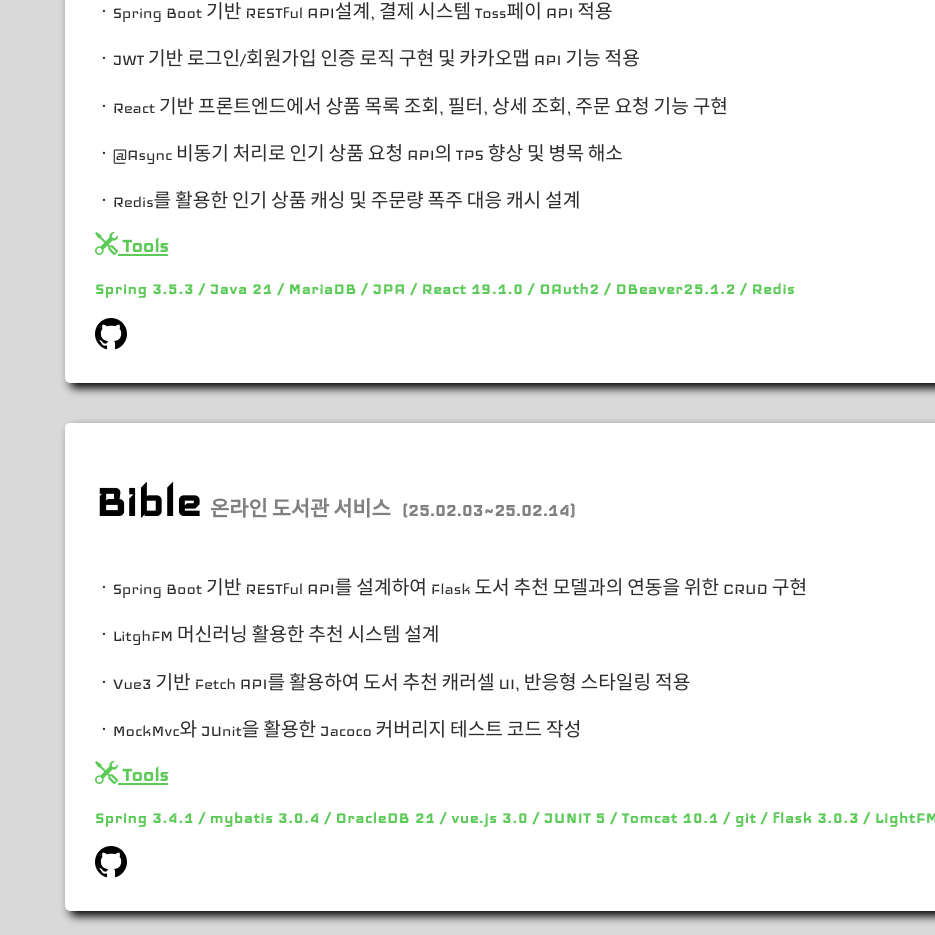
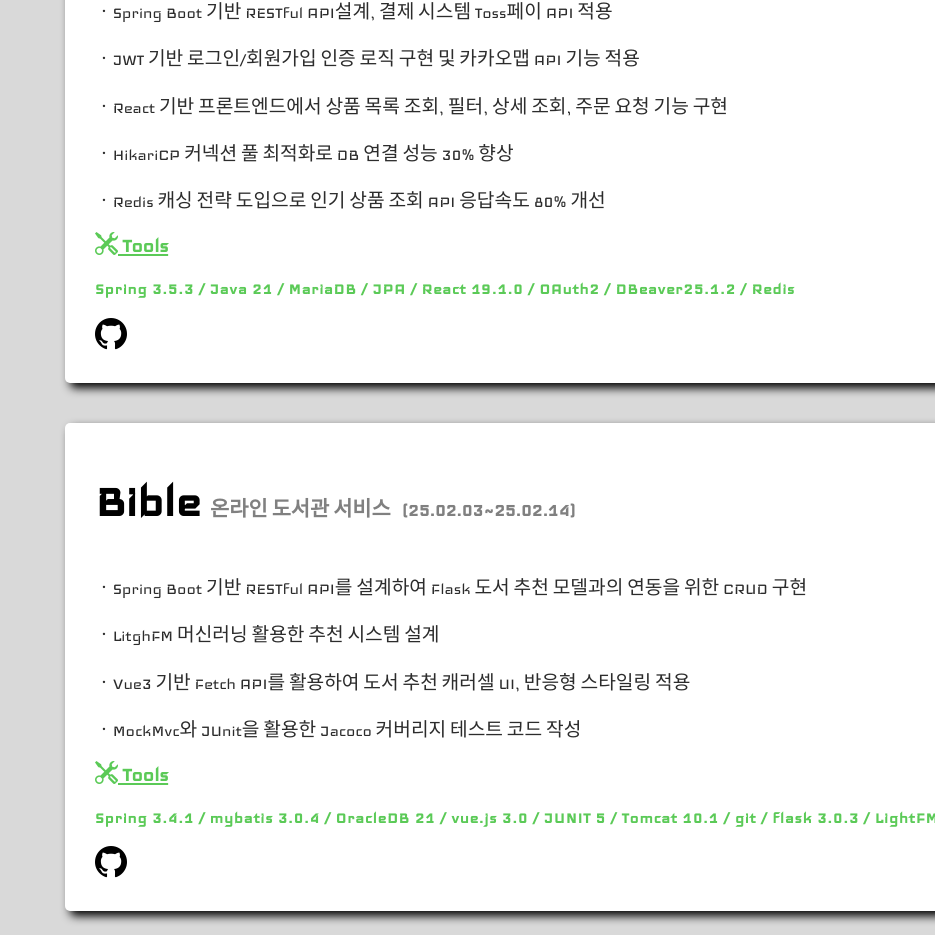
Before and after one commit to leesumin7766/portfolio, a Next.js app in the folder client/: page /main in a window 1280 px wide. Shown: the part 2975-3910 px from the top of the page, without its empty margins (345-1280 px from the left). Built offline with nearby package versions, Linux system fonts and the light colour scheme; a web font is replaced by a local one.

Commit message:
업데이트

```diff
--- a/client/src/components/Main.js
+++ b/client/src/components/Main.js
@@ -162,8 +162,8 @@ const Main = () => {
     <p>ㆍSpring Boot 기반 RESTful API설계, 결제 시스템 Toss페이 API 적용</p>
     <p>ㆍJWT 기반 로그인/회원가입 인증 로직 구현 및 카카오맵 API 기능 적용</p>
     <p>ㆍReact 기반 프론트엔드에서 상품 목록 조회, 필터, 상세 조회, 주문 요청 기능 구현</p>
-    <p>ㆍ@Async 비동기 처리로 인기 상품 요청 API의 TPS 향상 및 병목 해소</p>
-    <p>ㆍRedis를 활용한 인기 상품 캐싱 및 주문량 폭주 대응 캐시 설계</p>
+    <p>ㆍHikariCP 커넥션 풀 최적화로 DB 연결 성능 30% 향상</p>
+    <p>ㆍRedis 캐싱 전략 도입으로 인기 상품 조회 API 응답속도 80% 개선</p>
     <p className={styles.tools}><i class="bi bi-tools"></i> Tools</p>
     <p className={styles.projecttools}>Spring 3.5.3 / Java 21 / MariaDB / JPA / React 19.1.0 / OAuth2 / DBeaver25.1.2 / Redis</p>
     <p></p>
```
